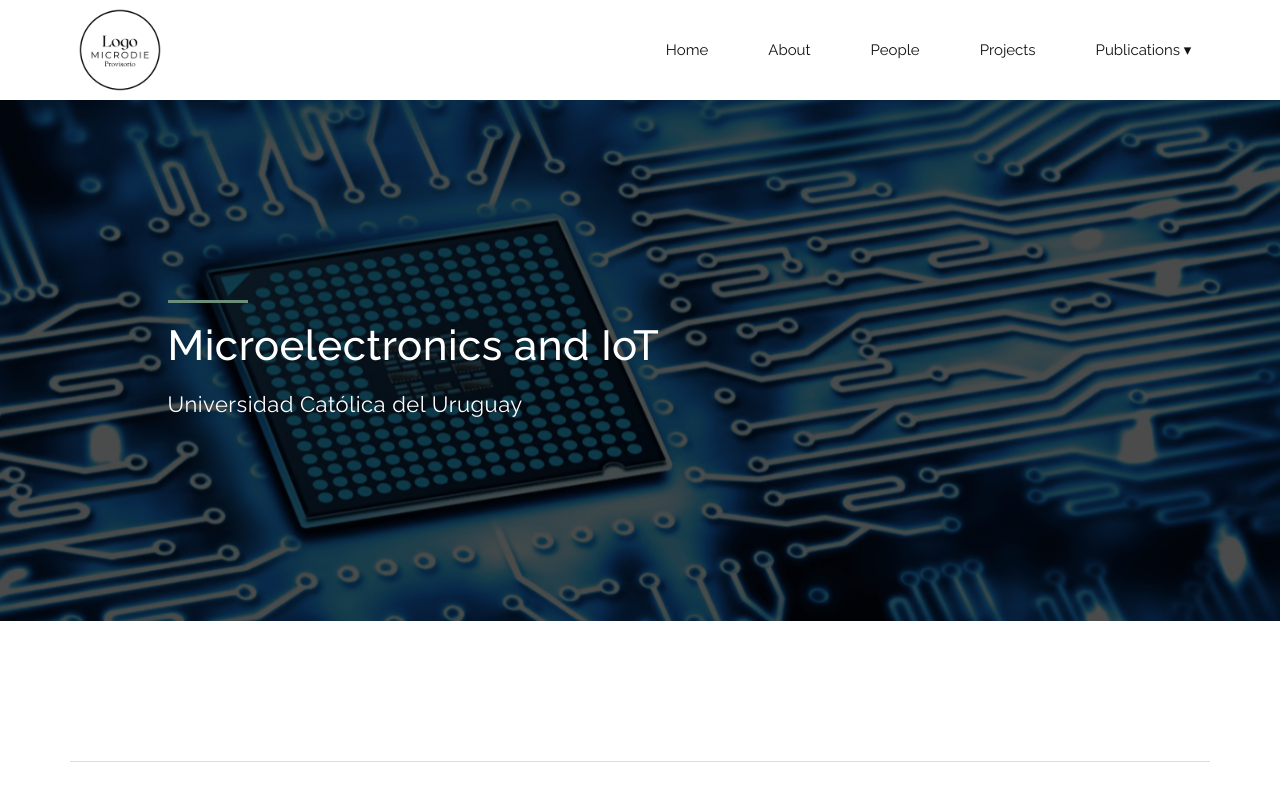
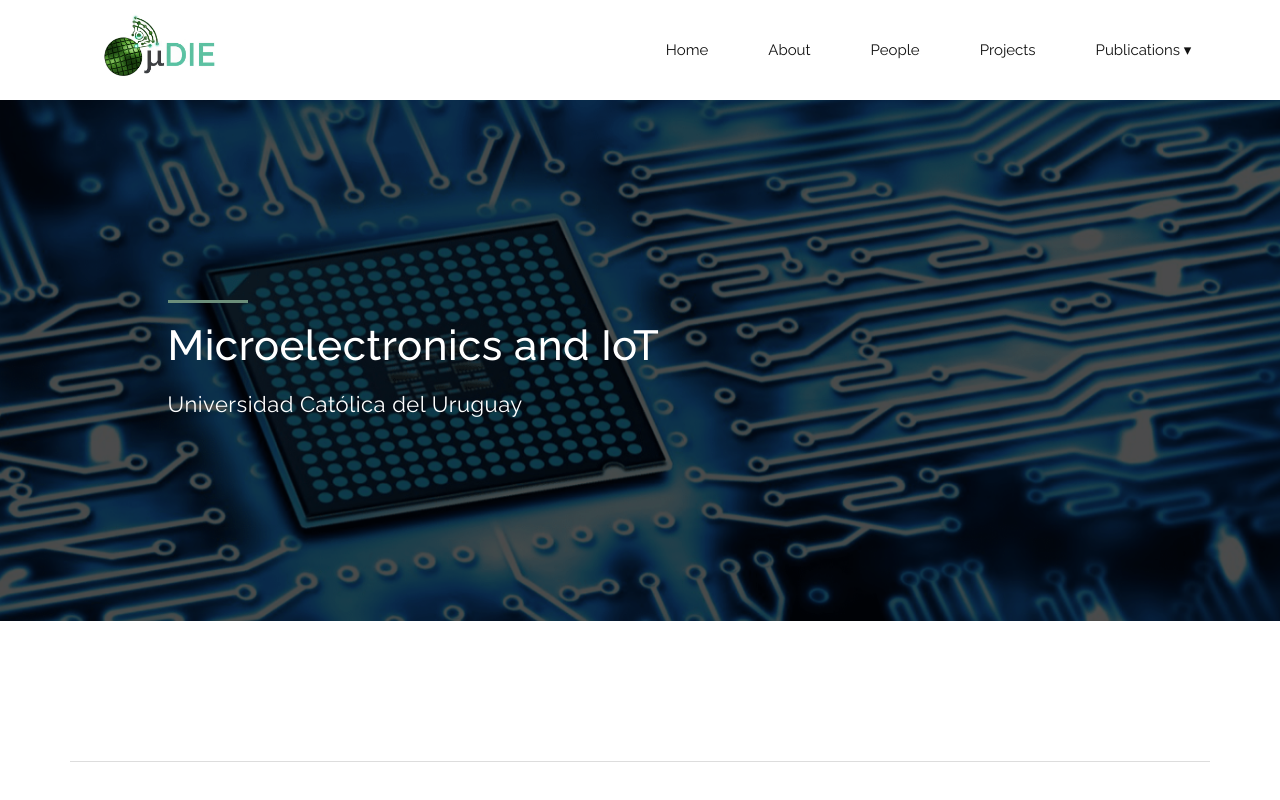
Before and after one commit to uDIE-UCU/uDIE-website, a plain HTML site: page index.html in a window 1280 px wide. Shown: the top 800 px of the page. Drawn offline with nearby package versions, Linux system fonts and the light colour scheme.

Commit message:
logo en el menu

```diff
--- a/index.html
+++ b/index.html
@@ -37,7 +37,7 @@
                     <div class="col-md-12">
                         <button id="primary-nav-button" type="button">Menu</button>
                         <div class="logo"><a href="index.html">
-                            <img src="img/MICRODIE LOGO PRUEBA V2.png" height="100px" alt="microDIE Logo">
+                            <img src="img/logo microdie ver final posta.png" height="100px" alt="microDIE Logo">
                         </a></div>
                         <nav id="primary-nav" class="dropdown cf">
                             <ul class="dropdown menu">
```
Also changed, not shown: people.html (+1 -1 lines), photos.html (+1 -1 lines), projects.html (+1 -1 lines), publications.html (+1 -1 lines), img/logo microdie ver final posta.png (added), img/logo microdie ver final.png (added).
